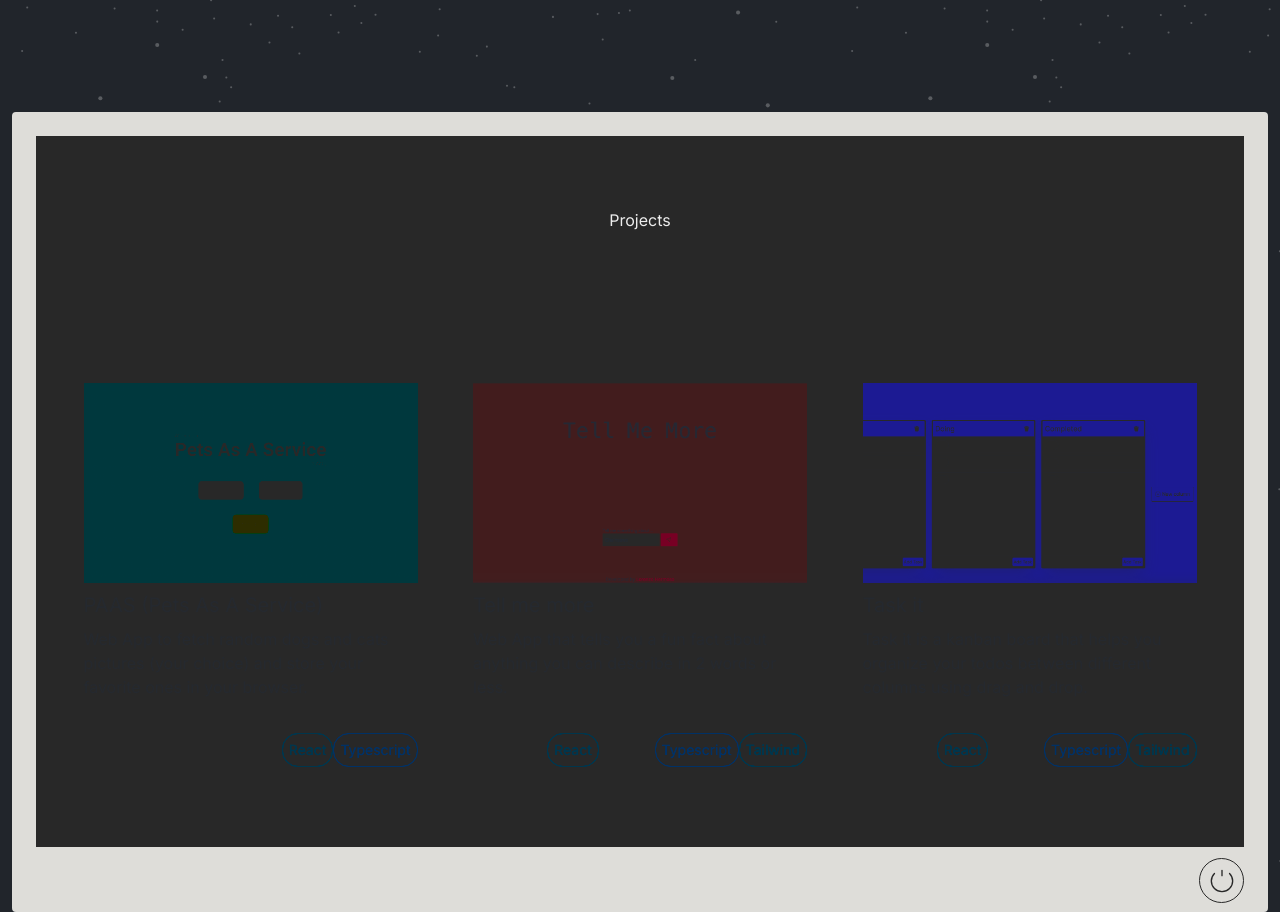
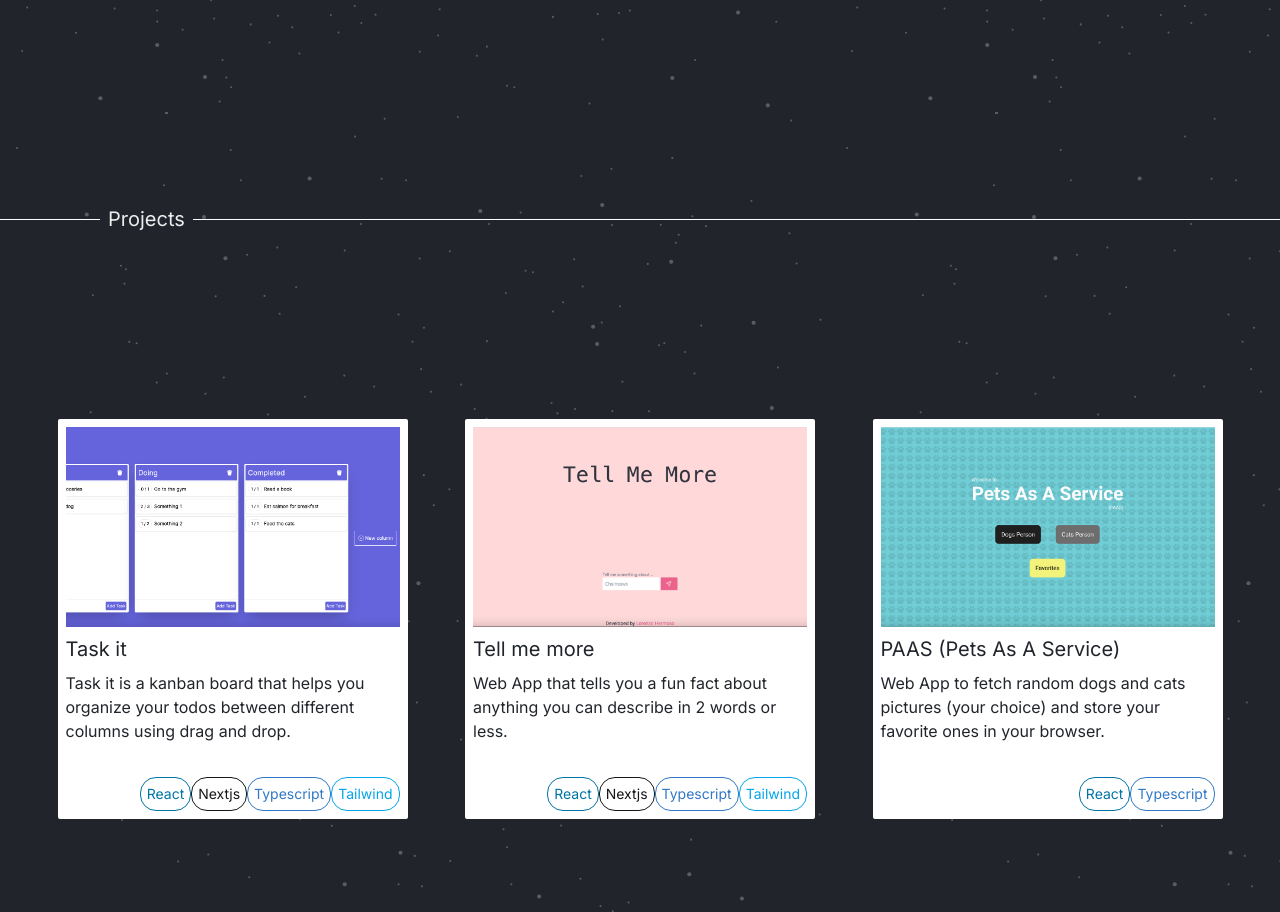
Before and after one commit to lmhmDev/my-portfolio, a Next.js app: page / in a window 1280 px wide. Shown: the part 1488-2400 px from the top of the page. Built offline with nearby package versions, Linux system fonts and the light colour scheme.

Commit message:
projects back to normal

```diff
--- a/src/components/project-card.tsx
+++ b/src/components/project-card.tsx
@@ -8,7 +8,7 @@ interface Props {
 
 const ProjectCard = ({ project }: Props) => {
     return (
-        <article className='flex text-background' >
+        <article className='flex text-background'>
             <div className='flex h-[400px] w-[350px] flex-col justify-between rounded-sm bg-white p-2'>
                 <div>
                     <div className='h-[200px] w-full bg-background'>
--- a/src/components/projects.tsx
+++ b/src/components/projects.tsx
@@ -1,9 +1,7 @@
 import { projects } from '../utils/projects';
 import ProjectCard from './project-card';
 
-const Projects = () => {
-    return (
-        <section className='flex flex-col min-h-screen flex justify-around rounded items-center bg-[#282828] border mx-3 border-b-[65px] border-[24px] border-[#deddd9] relative '>
+{/* <section className='flex flex-col min-h-screen flex justify-around rounded items-center bg-[#282828] border mx-3 border-b-[65px] border-[24px] border-[#deddd9] relative '>
             <div className='absolute -bottom-14 right-0 flex gap-6'>
                 <div className='w-[45px] h-[45px] rounded-full bg-[#deddd9] border border-[#282828] flex justify-center items-center'>
                     <svg className='w-8' xmlns='http://www.w3.org/2000/svg' fill='none' viewBox='0 0 24 24'>
@@ -11,10 +9,17 @@ const Projects = () => {
                             <path d='M6.343 6.343a8 8 0 1011.314 0M12 8V4'></path>
                         </g>
                     </svg>
-                </div>
+                </div> */}
+
+const Projects = () => {
+    return (
+        <section className='min-h-screen w-full flex flex-col justify-around items-center'>
+            <div className='flex items-center w-full'>
+                <div className='h-[1px] w-[100px] bg-white' />
+                <p className='mx-2 text-xl'>Projects</p>
+                <div className='h-[1px] flex-grow bg-white' />
             </div>
-            <p>Projects</p>
-            <div className='flex justify-evenly w-full mix-blend-color'>
+            <div className='flex justify-evenly w-full'>
                 {
                     projects.map(project => {
                         return <ProjectCard key={project.name} project={project} />
--- a/src/utils/projects.ts
+++ b/src/utils/projects.ts
@@ -4,10 +4,10 @@ import { NextTech, TypescriptTech, TailwindTech, ReactTech } from './constants';
 
 export const projects: Project[] = [
     {
-        imgUrl: '/img/paas.png',
-        name: 'PAAS (Pets As A Service)',
-        description: 'Web App to fetch random dogs and cats pictures (your choice) and store your favorite ones in your browser.',
-        technologies: [ReactTech, TypescriptTech]
+        imgUrl: '/img/task-it.png',
+        name: 'Task it',
+        description: 'Task it is a kanban board that helps you organize your todos between different columns using drag and drop.',
+        technologies: [ReactTech, NextTech, TypescriptTech, TailwindTech]
     },
     {
         imgUrl: '/img/tell-me-more.png',
@@ -16,9 +16,9 @@ export const projects: Project[] = [
         technologies: [ReactTech, NextTech, TypescriptTech, TailwindTech]
     },
     {
-        imgUrl: '/img/task-it.png',
-        name: 'Task it',
-        description: 'Task it is a kanban board that helps you organize your todos between different columns using drag and drop.',
-        technologies: [ReactTech, NextTech, TypescriptTech, TailwindTech]
+        imgUrl: '/img/paas.png',
+        name: 'PAAS (Pets As A Service)',
+        description: 'Web App to fetch random dogs and cats pictures (your choice) and store your favorite ones in your browser.',
+        technologies: [ReactTech, TypescriptTech]
     }
 ]
```
